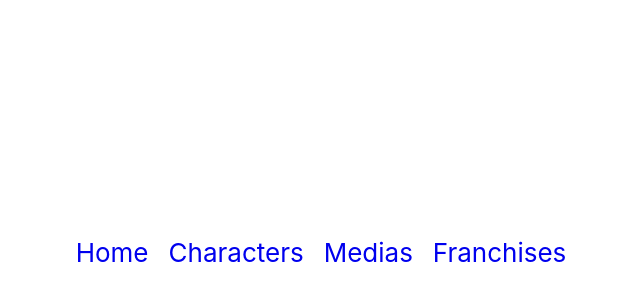
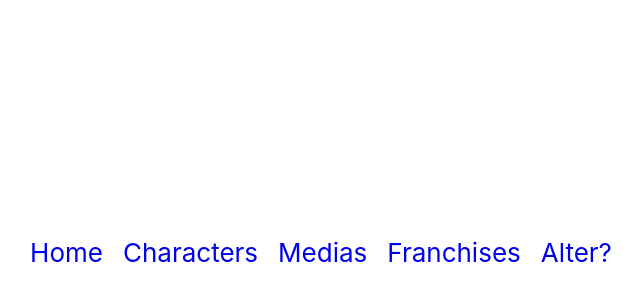
Before and after one commit to imj22/character-holder, a React (Create React App) app: page /main in a window 1280 px wide. Shown: the part 148-448 px from the top of the page, without its empty margins (319-961 px from the left). Built offline with nearby package versions, Linux system fonts and the light colour scheme; no server answers.

Commit message:
alter route added

```diff
--- a/src/components/App.js
+++ b/src/components/App.js
@@ -11,6 +11,7 @@ import NavBar from "./NavBar"
 // navigation
 import {Routes, Route} from "react-router-dom"
 import MainContainer from './MainContainer';
+import AlterContainer from './AlterContainer';
 
 function App() {
   const [characters, setCharacters] = useState([])
@@ -64,6 +65,7 @@ function App() {
               <Route path="characters" element={<CharacterContainer characters={characters}/>}/>
               <Route path="medias" element={<MediaContainer medias={medias}/>}/>
               <Route path="franchises" element={<FranchiseContainer franchises={franchises} addNewFranchise={addNewFranchise} removeFranchise={removeFranchise} updateFranchise={updateFranchise}/>}/>
+              <Route path="new" element={<AlterContainer/>} />
           </Route>
         </Routes>
       </header>
--- a/src/components/NavBar.js
+++ b/src/components/NavBar.js
@@ -14,6 +14,7 @@ function NavBar() {
       <NavLink to="characters" className="navLink">Characters</NavLink>
       <NavLink to="medias" className="navLink">Medias</NavLink>
       <NavLink to="franchises" className="navLink">Franchises</NavLink>
+      <NavLink to="new" className="navLink">Alter?</NavLink>
     </div>
   )
 }
```
